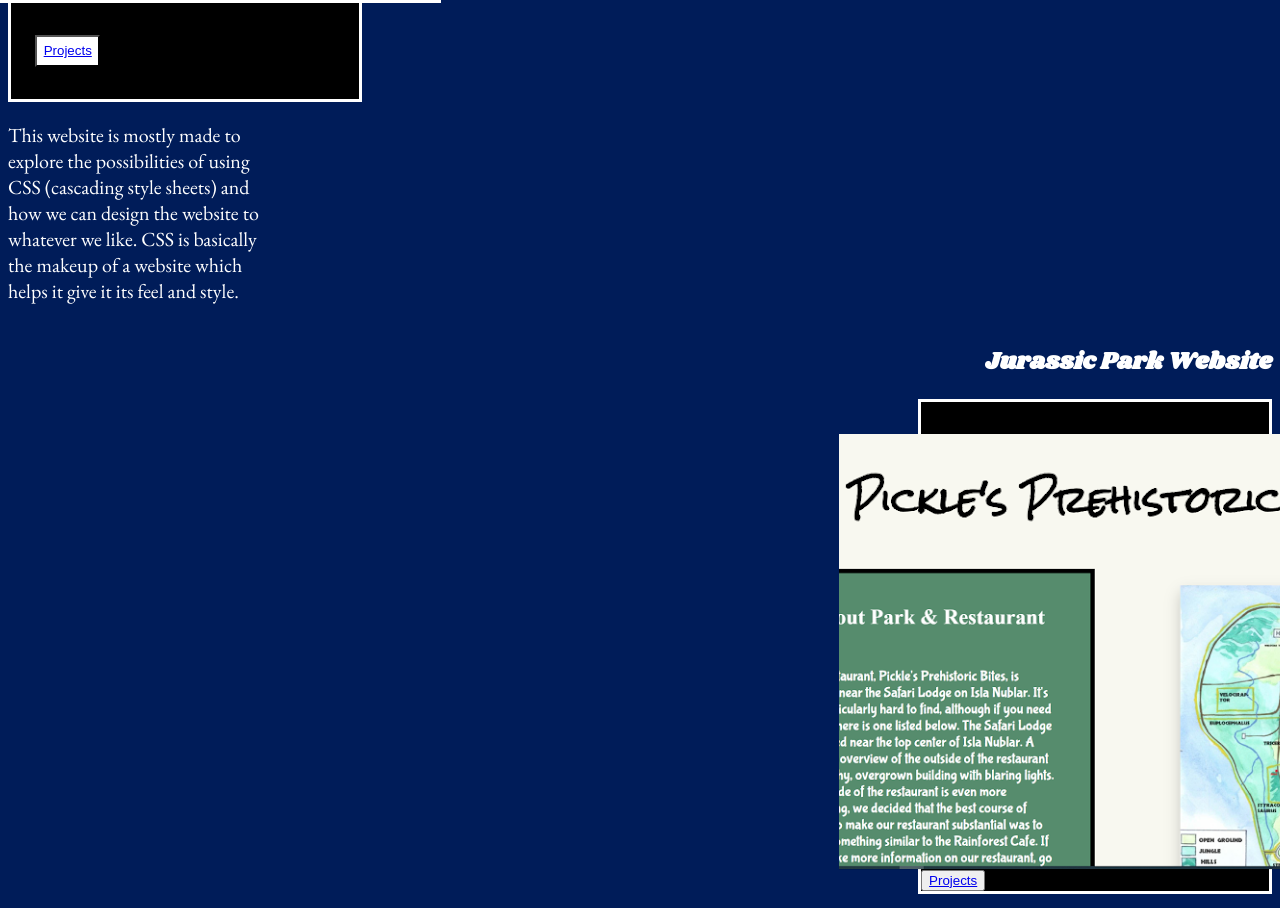
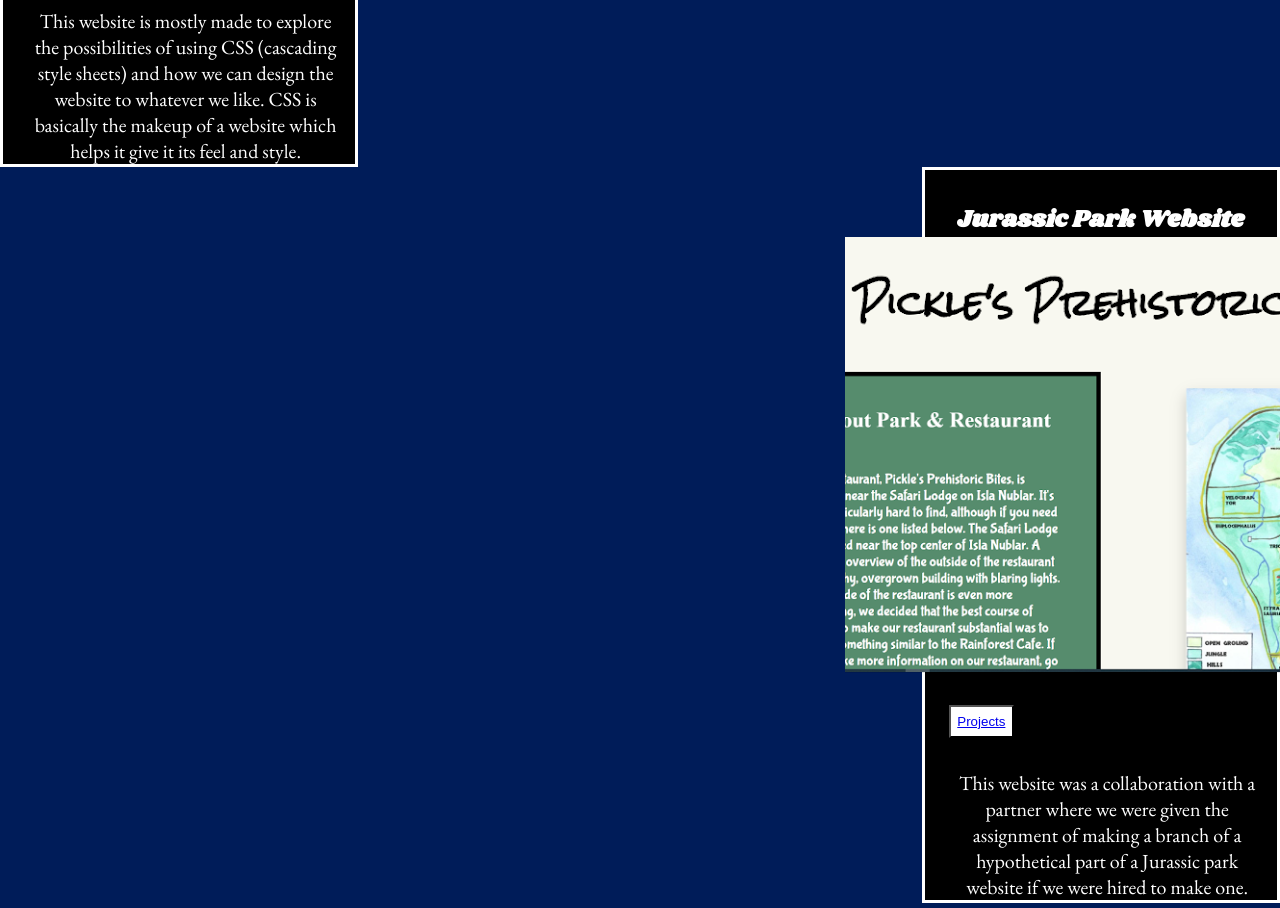
Before and after one commit to Person098123/final-portfolio-project, a plain HTML site: page index.html in a window 1280 px wide. Shown: the part 790-1698 px from the top of the page. Drawn offline with Linux system fonts and the light colour scheme; files whose address does not match are found by name.

Commit message:
Did the second preview for home page and that's it. Had to change the structure of design then originally attended but it wasn't major.

```diff
--- a/index.html
+++ b/index.html
@@ -11,7 +11,8 @@
 </head>
 
 <body>
-    <header><a href="index.html">Home</a>
+    <header >
+        <a href="index.html">Home</a>
         <a href="About-me.html">About me</a>
         <a href="projects.html">Projects</a>
         <a href="portfolio.html">portfolio</a>
@@ -28,9 +29,10 @@
         for the future. Web Application has taught
         me a lot and this is the ultimate result of that. Hope you enjoy it.</p>
     <section>
-        <h2>Zen Gardon</h2>
+
         <section id="preview1">
 
+            <h2>Zen Gardon</h2>
             <section id='zen-pic'>
                 <img src="pics/Zen-gar.png" alt="The preview picture for the home page for zen gardon">
             </section>
@@ -38,31 +40,37 @@
             <section id="pre-butt">
                 <button id="button"><a href="projects.html">Projects</a></button>
             </section>
-        </section>
-
-        <section id="pre-zen">
+            <section id="Jurassic">
                 <p>This website is mostly made to explore the possibilities of using CSS (cascading style sheets) and how we
                     can design the website to whatever we like. CSS
                     is basically the makeup of a website which helps it give it its feel and style.
                 </p>
             </section>
+        </section>
+
+
 
         <section id="preview2">
-            <section id="zen-pic">
+            <section id="preview1">
                 <h2>Jurassic Park Website</h2>
-            </section>
-            <section id="preview1">
                 <section id="zen-pic">
                     <img src="pics/Pickle.png" alt="The preview picture for the home page for Jurassic Park Website"
                         class="pic-pic">
                 </section>
-                <button><a href="projects.html">Projects</a></button>
+                <section id="pre-butt">
+
+                <button id="button" ><a href="projects.html">Projects</a></button>
+
                 </section>
-            <section id="pre-zen">
+                <section  id="Jurassic">
+
+
                 <p>This website was a collaboration with a partner where we were given the assignment of making a branch of
                     a hypothetical part of a Jurassic park website
                     if we were hired to make one.</p>
                 </section>
+            </section>
+
         </section>
 
         <section id="preview3">
--- a/style.css
+++ b/style.css
@@ -10,22 +10,28 @@
 
 *{
     box-sizing: border-box;
+    margin: 0 ;
+}
+
+header{
+    background-color: white;
 }
 h1,h2{
 
    font-family:"shrikhand";
 
    color:white;
+
+   display: flex;
+   justify-content: center;
 }
+
 
 .head2{
     display: flex;
     justify-content: center;
 }
-h1{
-   display: flex;
-   justify-content: center;
-}
+
 p{
     font-family: "garamond";
     color: white;
@@ -49,10 +55,12 @@
 #preview2{
     display: flex;
     flex-direction: column;
-    align-items:end;
+   align-items:flex-end;
+
 }
 #zen-pic{
     display: flex;
+    align-items:none;
     justify-content: center;
 }
 
@@ -80,6 +88,12 @@
    padding-top: 2em;
 }
 
+#Jurassic{
+ margin-left: 1.5em;
+ text-align: center;
+width:90%
+}
+
 #preview3{
 
 }
```
Lines whose indentation alone changed are shown as unchanged.
